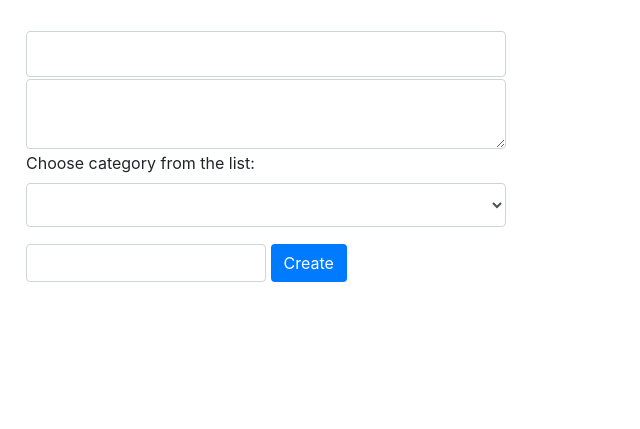
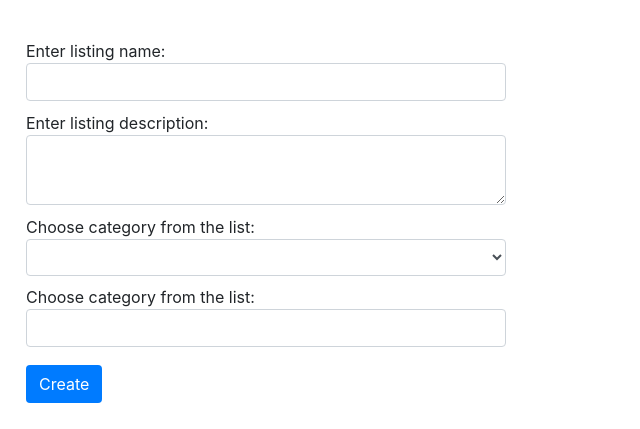
Before and after one commit to igorvoltaic/web50, a Django app: page /create in a window 1280 px wide. Shown: the part 750-1179 px from the top of the page, without its empty margins (0-640 px from the left). Before the commit the page ends 1032 px from the top, so only its background shows below. Run offline with Django 3.2, Linux system fonts and the light colour scheme; a user stored in the database is signed in; data comes from the database, SQL or seed files in the repository; some libraries are stand-ins or nearby versions.

Commit message:
fixed styles for create.html template

```diff
--- a/auctions/static/auctions/styles.css
+++ b/auctions/static/auctions/styles.css
@@ -158,3 +158,26 @@ li.comment > small {
     margin-top: 1em;
     margin-left: 0;
 }
+
+
+.crt-lst {
+	display: block;
+	width: 30em;
+	font-size: 1rem;
+	font-weight: 400;
+	color: #495057;
+	background-color: #fff;
+	border: 1px solid #ced4da;
+	border-radius: .25rem;
+    margin-bottom: .1em;
+    padding: .375rem .75rem;
+}
+
+.lst-lbl {
+    margin-bottom: 0;
+    margin-top: .5em;
+}
+
+.crt-sel {
+    height: 37px !important;
+}
--- a/auctions/templates/auctions/create.html
+++ b/auctions/templates/auctions/create.html
@@ -10,16 +10,19 @@
         <div class="">
             <form action="{% url "create" %}" method="post">
                 {% csrf_token %}
-                <input type="text" name="name" value="" class="comment-text">
-                <textarea id="comment-text" name="description" class="comment-text"></textarea>
-                <label for="lst-cat">Choose category from the list:</label>
-                <select name="category" id="lst-cat" class="comment-text">
+                <label for="lst-name" class="lst-lbl">Enter listing name:</label>
+                <input id="lst-name" type="text" name="name" value="" class="crt-lst">
+                <label for="lst-desc" class="lst-lbl">Enter listing description:</label>
+                <textarea id="lst-desc" name="description" class="comment-text"></textarea>
+                <label for="lst-cat" class="lst-lbl">Choose category from the list:</label>
+                <select name="category" id="lst-cat" class="crt-sel crt-lst">
                     <option value="" selected disabled>{{ category.name }}</option>
                     {% for category in categories %}
                     <option value="{{ category.id }}">{{ category.name }}</option>
                     {% endfor %}
                 </select>
-                <input id="bid-input" name="price" type="number" step="0.01" class="form-input">
+                <label for="lst-price" class="lst-lbl">Choose category from the list:</label>
+                <input id="lst-price" name="price" type="number" step="0.01" class="crt-lst">
                 <input type="submit" value="Create" class="sbmt-button sbmt-comment">
             </form>
         </div>
```
